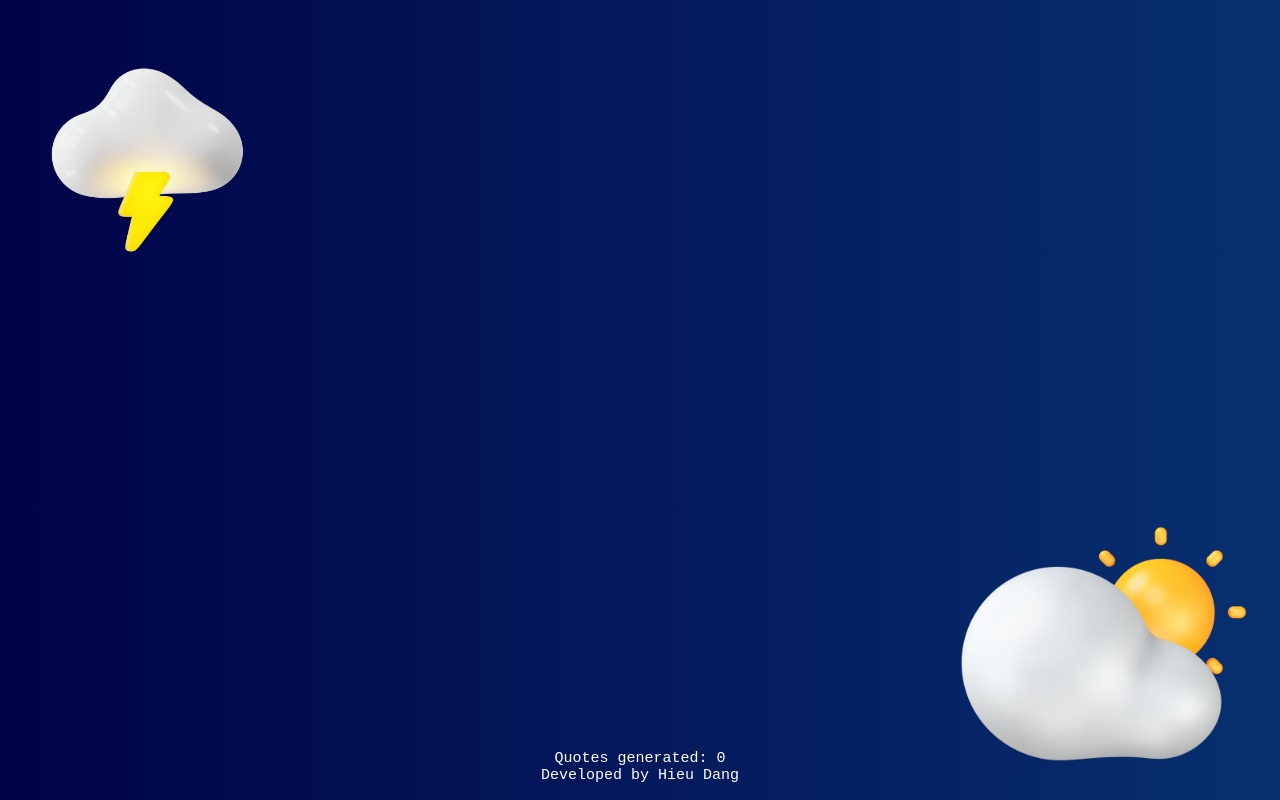
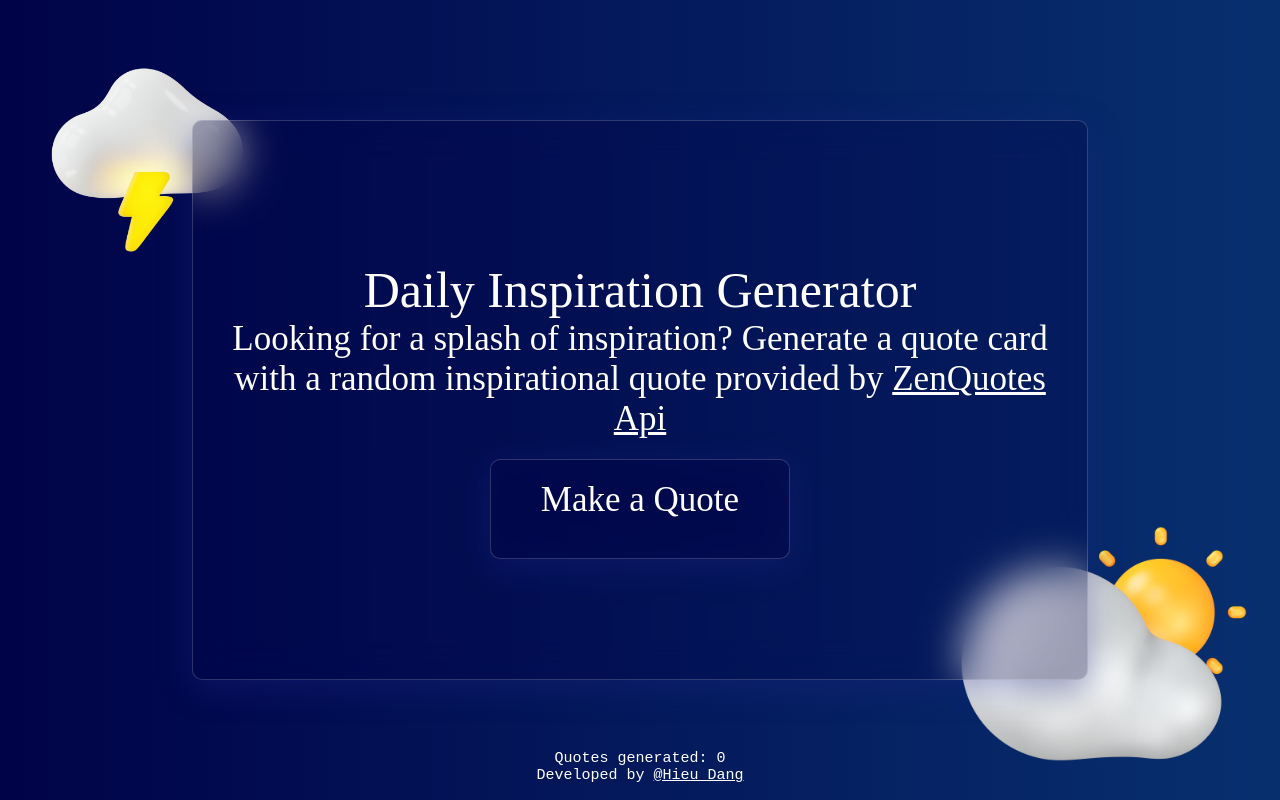
Before and after one commit to dhieu24/quote-generator, a Next.js app: page / in a window 1280 px wide. Built offline with nearby package versions, Linux system fonts and the light colour scheme; a web font is replaced by a local one.

Commit message:
finalize front-end with glassmorphism styling

```diff
--- a/components/QuoteGenerator/QuoteGeneratorElements.tsx
+++ b/components/QuoteGenerator/QuoteGeneratorElements.tsx
@@ -50,3 +50,96 @@ export const FooterCon = styled.div`
 export const FooterLink = styled(Link)`
   color: white;
 `;
+
+export const QuoteGeneratorCon = styled.div`
+  min-height: 350px;
+  min-width: 350px;
+  height: 70vh;
+  width: 70vw;
+  border: 2px solid #ffffff;
+  border-radius: 15px;
+  top: 50%;
+  left: 50%;
+  transform: translate(-50%, -50%);
+  position: absolute;
+  z-index: 2;
+
+  background: rgba(0, 0, 70, 0.3);
+  box-shadow: 0 8px 32px 0 rgba(31, 38, 135, 0.37);
+  backdrop-filter: blur(20px);
+  -webkit-backdrop-filter: blur(20px);
+  border-radius: 10px;
+  border: 1px solid rgba(255, 255, 255, 0.18);
+`;
+
+export const QuoteGeneratorInnerCon = styled.div`
+  top: 50%;
+  left: 50%;
+  transform: translate(-50%, -50%);
+  position: absolute;
+  width: 100%;
+`;
+
+export const QuoteGeneratorTitle = styled.div`
+  font-family: 'Permanent Marker', cursive;
+  font-size: 50px;
+  text-align: center;
+  color: white;
+  padding: 0px 20px 0px 20px;
+  position: relative;
+  @media only screen and (max-width: 600px){
+    font-size: 30px;
+  }
+`;
+
+export const QuoteGeneratorSubtitle = styled.div`
+  color: white;
+  font-family: 'Caveat', cursive;
+  font-size: 35px;
+  position: relative;
+  width: 100%;
+  text-align: center;
+  padding: 0px 20px 0px 20px;
+  @media only screen and (max-width: 600px){
+    font-size: 25px;
+  }
+`;
+
+export const GenerateQuoteButton = styled.div`
+  height: 100px;
+  width: 300px;
+  border: 2px solid darkgrey;
+  border-radius: 20px;
+
+  margin-top: 20px;
+  position: relative;
+  top: 20px;
+  margin: auto;
+  cursor: pointer;
+  transition: 0.2s all ease-in-out;
+  transform-origin: center;
+
+  background: rgba(0, 0, 70, 0.3);
+  box-shadow: 0 8px 32px 0 rgba(31, 38, 135, 0.37);
+  backdrop-filter: blur(20px);
+  -webkit-backdrop-filter: blur(20px);
+  border-radius: 10px;
+  border: 1px solid rgba(255, 255, 255, 0.18);
+
+  &:hover{
+    filter: brightness(3);
+    transition: 0.2s all ease-in-out;
+    transform: scale(1.1);
+    transform-origin: center;
+  }
+`;
+
+export const GenerateQuoteButtonText = styled.div`
+  color: white;
+  font-family: 'Caveat', cursive;
+  font-size: 35px;
+  top: 20%;
+  position: absolute;
+  width: 100%;
+  text-align: center;
+`;
--- a/package.json
+++ b/package.json
@@ -9,6 +9,9 @@
     "lint": "next lint"
   },
   "dependencies": {
+    "@emotion/react": "^11.11.4",
+    "@emotion/styled": "^11.11.0",
+    "@mui/material": "^5.15.13",
     "next": "14.1.3",
     "react": "^18",
     "react-dom": "^18",
--- a/pages/index.tsx
+++ b/pages/index.tsx
@@ -8,7 +8,7 @@ import styles from "@/styles/Home.module.css";
 
 
 // components
-import { BackgroundImage1, BackgroundImage2, FooterCon, FooterLink, GradientBackgroundCon } from "@/components/QuoteGenerator/QuoteGeneratorElements";
+import { BackgroundImage1, BackgroundImage2, FooterCon, FooterLink, GradientBackgroundCon, QuoteGeneratorCon, QuoteGeneratorInnerCon, QuoteGeneratorTitle, QuoteGeneratorSubtitle, GenerateQuoteButton, GenerateQuoteButtonText } from "@/components/QuoteGenerator/QuoteGeneratorElements";
 
 // assets
 import LeftCloud from '../assets/cloud-and-thunder.png';
@@ -33,6 +33,7 @@ export default function Home() {
           alt="cloud-background1"
         />
 
+        {/* Background images */}
         <BackgroundImage2
           src={RightCloud}
           height="300"
@@ -40,12 +41,36 @@ export default function Home() {
         />
       </GradientBackgroundCon>
 
+      {/* Quote Generator Modal */}
+
+      {/* Quote Generator */ }
+      <QuoteGeneratorCon>
+        <QuoteGeneratorInnerCon>
+          <QuoteGeneratorTitle>
+            Daily Inspiration Generator
+          </QuoteGeneratorTitle>
+          <QuoteGeneratorSubtitle>
+            Looking for a splash of inspiration?
+            Generate a quote card with a random
+            inspirational quote provided by <FooterLink href="https://zenquotes.io/" target="_blank">ZenQuotes Api</FooterLink>
+            <GenerateQuoteButton>
+              <GenerateQuoteButtonText onClick={null}>
+                Make a Quote
+              </GenerateQuoteButtonText>
+            </GenerateQuoteButton>
+          </QuoteGeneratorSubtitle>
+        </QuoteGeneratorInnerCon>
+      </QuoteGeneratorCon>
+
+
+
+
+      {/* Footer */}
       <FooterCon>
         <>
           Quotes generated: {numQuotes}
           <br/>
-          Developed by Hieu Dang
-          <FooterLink href=""></FooterLink>
+          Developed by <FooterLink href="https://github.com/dhieu24/quote-generator">@Hieu Dang</FooterLink>
         </>
       </FooterCon>
 
```
Also changed, not shown: 1 other file (tests, documents, lock files or other folders).
